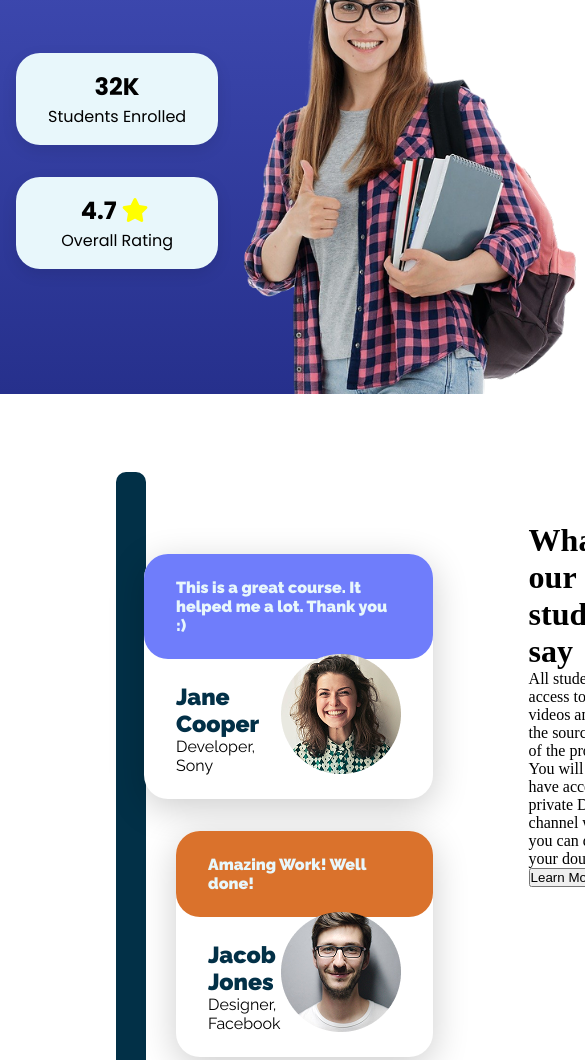
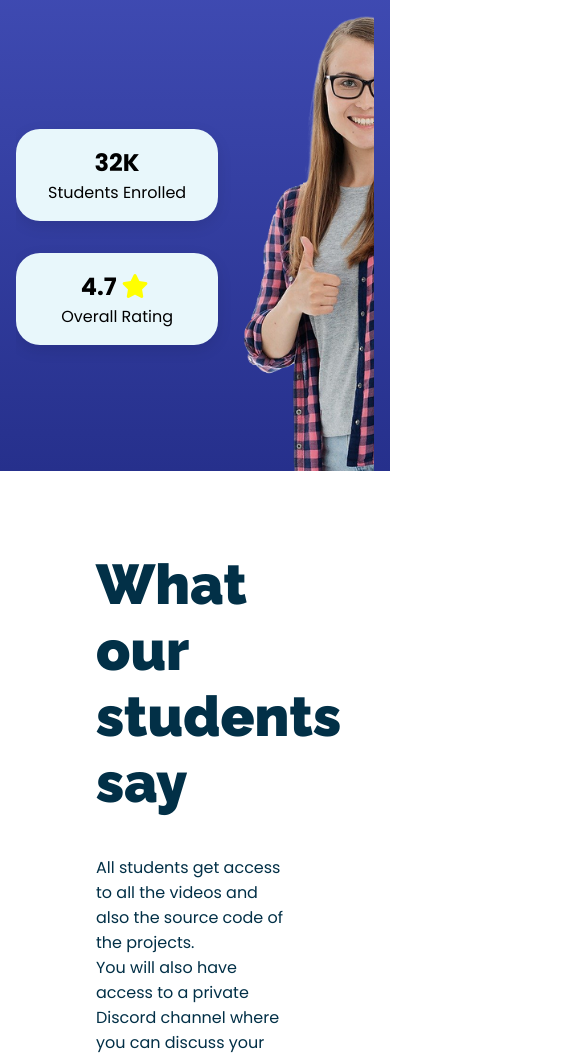
Before and after one commit to ThooHoang/gd-own-project, a website built with Vite: page index.html in a window 390 px wide. Shown: the part 940-2000 px from the top of the page, 585 px wide, since content can reach past the window. Built offline with nearby package versions, Linux system fonts and the light colour scheme.

Commit message:
added responsivness and finish testimonial text

```diff
--- a/css/style.css
+++ b/css/style.css
@@ -99,6 +99,7 @@ header {
     grid-template-columns: repeat(2,1fr);
     gap: 5rem;
     margin-top: 8rem;
+    overflow: hidden;
 }
 
 
@@ -151,6 +152,7 @@ header {
     align-items: center;
     position: relative;
     gap: 1rem;
+    float: right;
 }
 
 .hero-image img {
@@ -203,7 +205,7 @@ header {
     margin: 5rem;
 }
 
-.testimonials-container::before {
+.testimonials::before {
     content: "";
     position: absolute;
     width: 30px;
@@ -213,6 +215,36 @@ header {
     border-radius: 10px;
     background-color: #023047;
     z-index: -1; /* This negative z-index ensures it's behind positive z-index elements */
+}
+
+
+.testimonial-text {
+    display: flex;
+    flex-direction: column;
+    gap: 2.5rem;
+    color: var(--army-blue);
+}
+
+.testimonial-text h1  {
+    font-family: var(--raleway);
+    font-size: 3.5rem;
+    font-weight: 900;
+}
+
+.testimonial-text p {
+    font-family: var(--poppins);
+    font-weight: 400;
+}
+
+.testimonial-text button {
+    padding: 1rem 2rem;
+    align-self: flex-start;
+    border-radius: 24px;
+    font-family: var(--poppins);
+    font-weight: 700;
+    border: none;
+    background-color: var(--orange);
+    color: var(--light);
 }
 
 .testimonials {
@@ -232,6 +264,7 @@ header {
     background-color: white; /* Add a background color to ensure opacity */
     position: relative;
     z-index: 2; /* Higher z-index than the bar */
+    min-width: 350px;
 }
 
 .testimonial-person {
@@ -286,4 +319,52 @@ header {
     .hero {
         grid-template-columns: 1fr;
     }
+
+
+    .hero-text h1 {
+        font-size: 5rem;
+    }
+
+    .hero-text p {
+        font-size: 2rem;
+    }
+
+    .hero-text button {
+        font-size: 1.5rem;
+    }
+
+    .testimonials-container {
+        flex-direction: column-reverse;
+    }
 }
+@media (max-width: 834px) {
+
+    .hero {
+        grid-template-columns: 1fr;
+    }
+
+    .testimonials-container {
+        flex-direction: column-reverse;
+        padding: 0;
+    }
+
+
+}
+@media (max-width: 544px) {
+    .hero-text h1 {
+        font-size: 3.2rem;
+    }
+
+    .hero-text p {
+        font-size: 1.6rem;
+    }
+
+    .hero-text button {
+        font-size: 1.5rem;
+    }
+
+    .navlinks {
+        display: none;
+    }
+
+}
```
